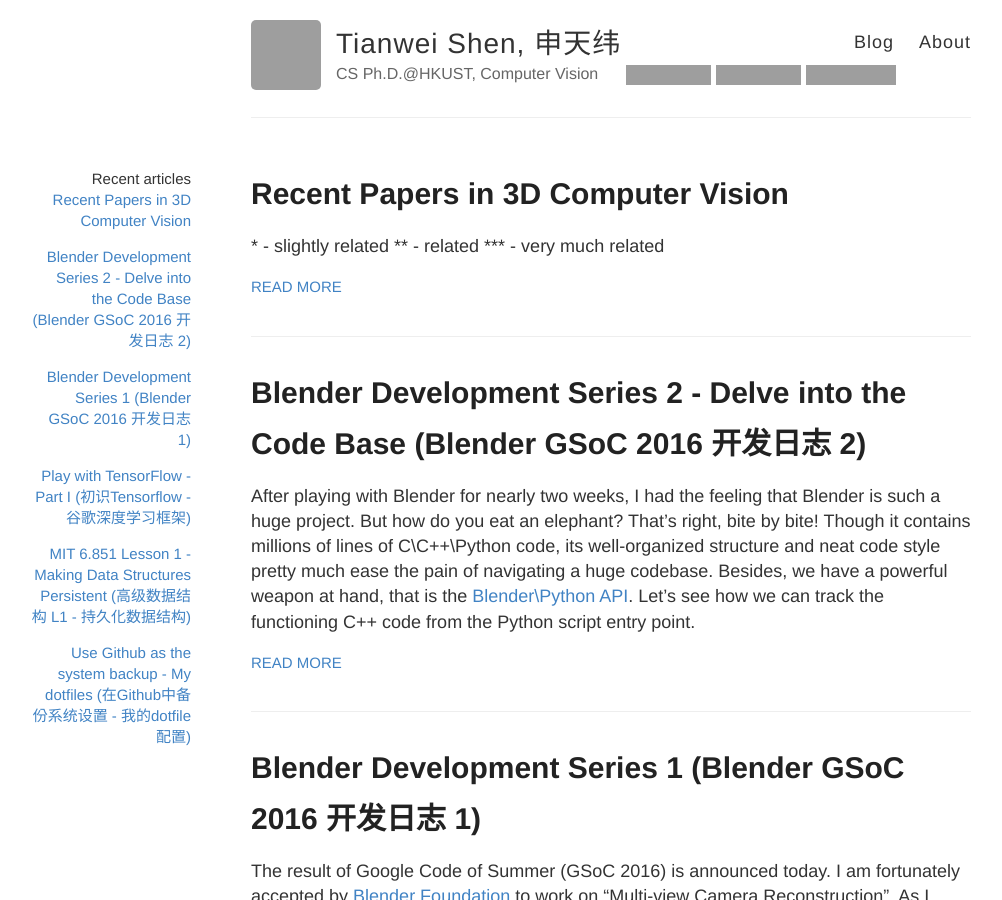
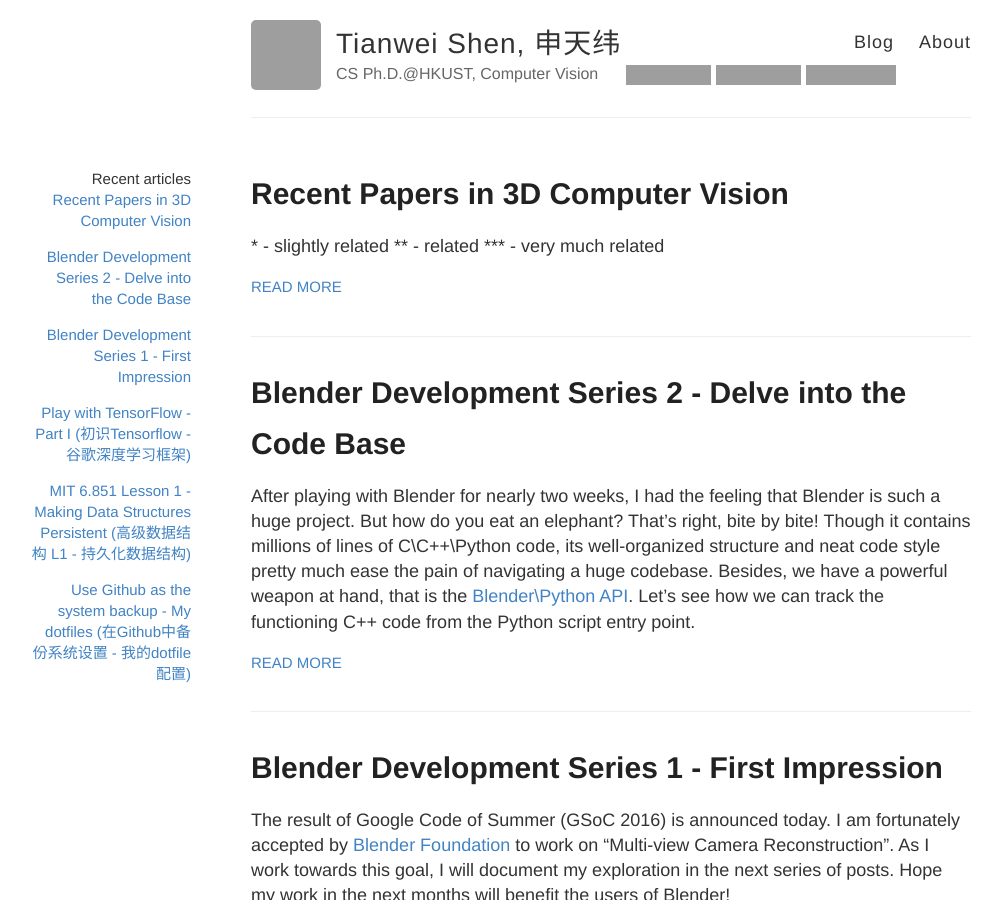
Before and after one commit to hlzz/hlzz.github.io, a Jekyll site: the page built from index.html, in a window 1280 px wide and 900 px high, cut to the strip 0-900 px from the top of the window. Shown: the whole strip, without its empty margins (29-1031 px from the left). Built offline with Jekyll 4.4.1, drawn with Linux system fonts in a browser that asks for light colours; grey boxes are pictures that could not be loaded.

Commit message:
add blender3 documentation

```diff
--- a/_posts/2016-4-23-blender1.md
+++ b/_posts/2016-4-23-blender1.md
@@ -1,6 +1,6 @@
 ---
 layout: post
-title: Blender Development Series 1 (Blender GSoC 2016 开发日志 1)
+title: Blender Development Series 1 - First Impression
 ---
 The result of Google Code of Summer (GSoC 2016) is announced today. I am fortunately accepted by [Blender Foundation](https://www.blender.org) to work on "Multi-view Camera Reconstruction".
 As I work towards this goal, I will document my exploration in the next series of posts. Hope my work in the next months will benefit the users of Blender!
--- a/_posts/2016-5-3-blender2.md
+++ b/_posts/2016-5-3-blender2.md
@@ -1,6 +1,6 @@
 ---
 layout: post
-title: Blender Development Series 2 - Delve into the Code Base (Blender GSoC 2016 开发日志 2)
+title: Blender Development Series 2 - Delve into the Code Base
 ---
 After playing with Blender for nearly two weeks, I had the feeling that Blender is such a huge project.
 But how do you eat an elephant? That's right, bite by bite!
```
